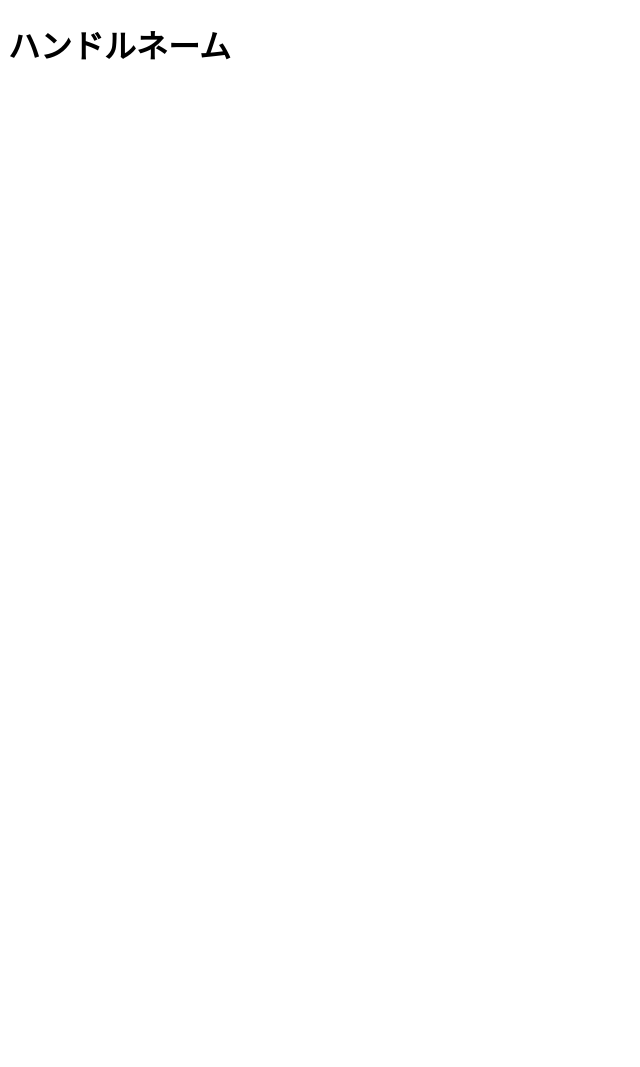
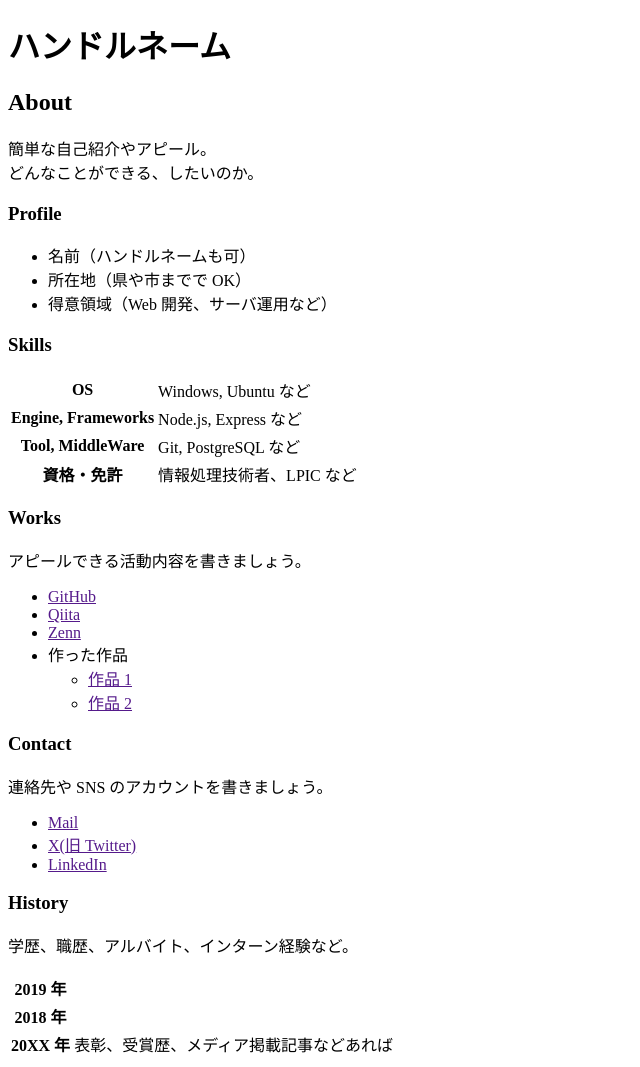
Before and after one commit to brainiustitia/brainiustitia.github.io, a plain HTML site: page index.html in a window 1280 px wide. Shown: the whole page, without its empty margins (0-640 px from the left). Before the commit the page ends 800 px from the top, so only its background shows below. Drawn offline with Linux system fonts and the light colour scheme.

Commit message:
Update index.html

```diff
--- a/index.html
+++ b/index.html
@@ -7,5 +7,78 @@
   </head>
   <body>
     <h1>ハンドルネーム</h1>
+
+    <h2>About</h2>
+    <p>
+      簡単な自己紹介やアピール。<br>
+      どんなことができる、したいのか。
+    </p>
+
+    <h3>Profile</h3>
+    <ul>
+      <li>名前（ハンドルネームも可）</li>
+      <li>所在地（県や市までで OK）</li>
+      <li>得意領域（Web 開発、サーバ運用など）</li>
+    </ul>
+
+    <h3>Skills</h3>
+    <table>
+      <tr>
+        <th>OS</th>
+        <td>Windows, Ubuntu など</td>
+      </tr>
+      <tr>
+        <th>Engine, Frameworks</th>
+        <td>Node.js, Express など</td>
+      </tr>
+      <tr>
+        <th>Tool, MiddleWare</th>
+        <td>Git, PostgreSQL など</td>
+      </tr>
+      <tr>
+        <th>資格・免許</th>
+        <td>情報処理技術者、LPIC など</td>
+      </tr>
+    </table>
+
+    <h3>Works</h3>
+    <p>アピールできる活動内容を書きましょう。</p>
+    <ul>
+      <li><a href="">GitHub</a></li>
+      <li><a href="">Qiita</a></li>
+      <li><a href="">Zenn</a></li>
+      <li>
+        作った作品
+        <ul>
+          <li><a href="">作品 1</a></li>
+          <li><a href="">作品 2</a></li>
+        </ul>
+      </li>
+    </ul>
+
+    <h3>Contact</h3>
+    <p>連絡先や SNS のアカウントを書きましょう。</p>
+    <ul>
+      <li><a href="">Mail</a></li>
+      <li><a href="">X(旧 Twitter)</a></li>
+      <li><a href="">LinkedIn</a></li>
+    </ul>
+
+    <h3>History</h3>
+    <p>学歴、職歴、アルバイト、インターン経験など。</p>
+    <table>
+      <tr>
+        <th>2019 年</th>
+        <td><a href=""></a> </td>
+      </tr>
+      <tr>
+        <th>2018 年</th>
+        <td><a href=""></a> </td>
+      </tr>
+      <tr>
+        <th>20XX 年</th>
+        <td>表彰、受賞歴、メディア掲載記事などあれば</td>
+      </tr>
+    </table>
   </body>
 </html>
```
